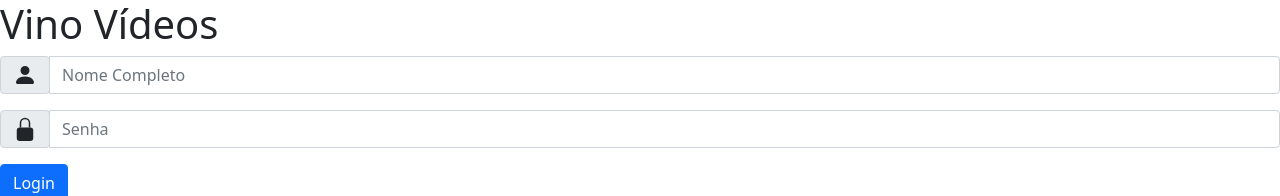
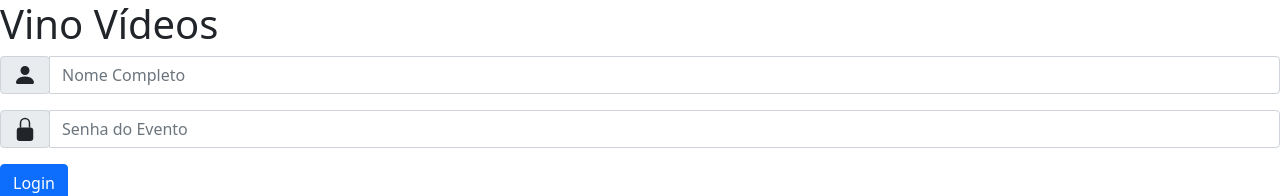
Before and after one commit to felipeblanes/vino-frontend, an Angular app: page / in a window 1280 px wide. Shown: the top 196 px of the page. Built offline with nearby package versions, Linux system fonts and the light colour scheme.

Commit message:
Ajuste html login

```diff
--- a/src/app/login/login.component.html
+++ b/src/app/login/login.component.html
@@ -24,7 +24,7 @@
                 </svg>
             </span>
           </div>
-        <input #inputSenha type="password" class="form-control" placeholder="Senha" >
+        <input #inputSenha type="password" class="form-control" placeholder="Senha do Evento" >
       </div>
 
 
@@ -34,6 +34,6 @@
 
 </form>
 
-<div id="login" *ngIf="mensagemErro">
+<div *ngIf="mensagemErro">
     <p>{{mensagem}}</p>
 </div>
```
